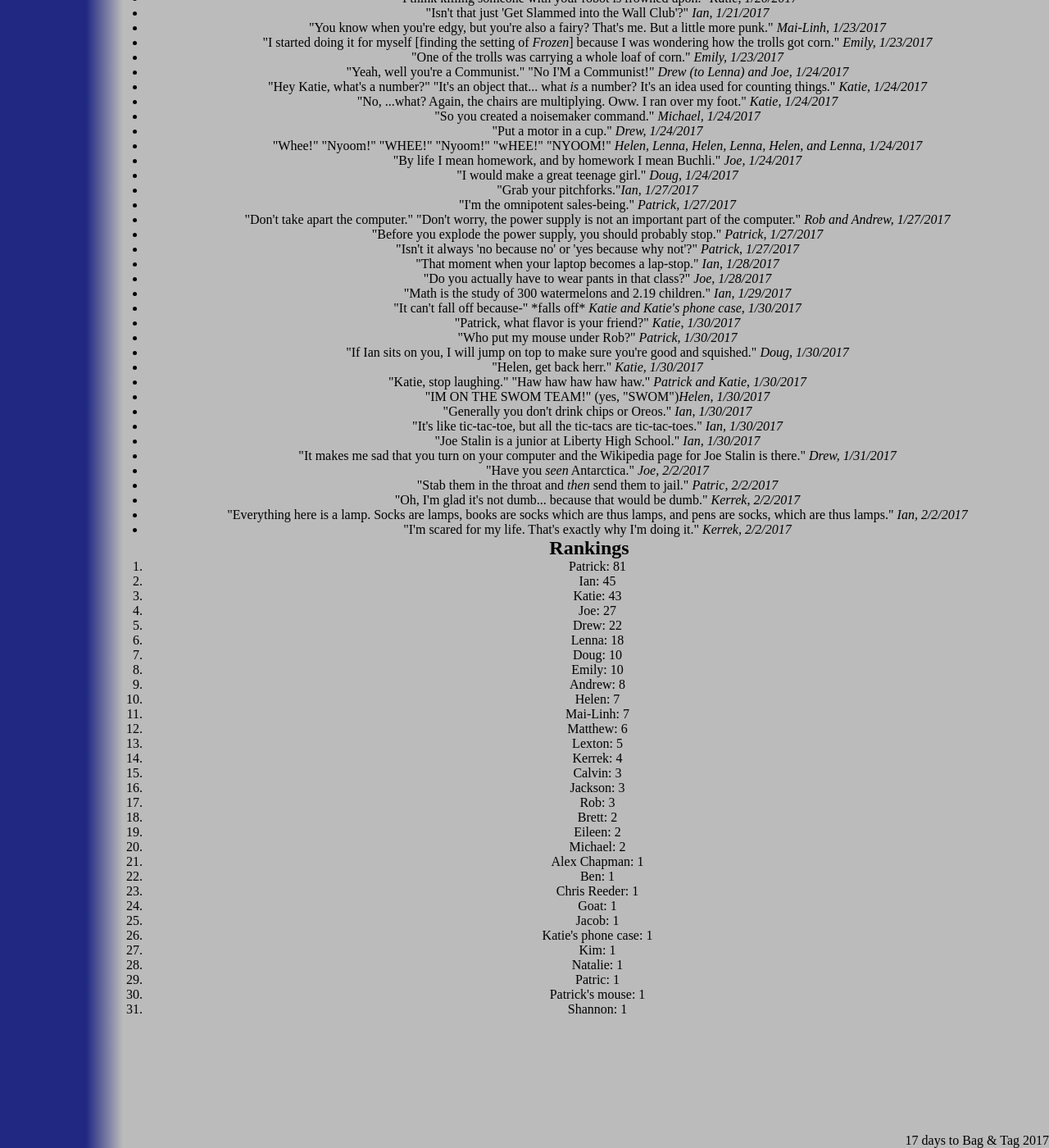
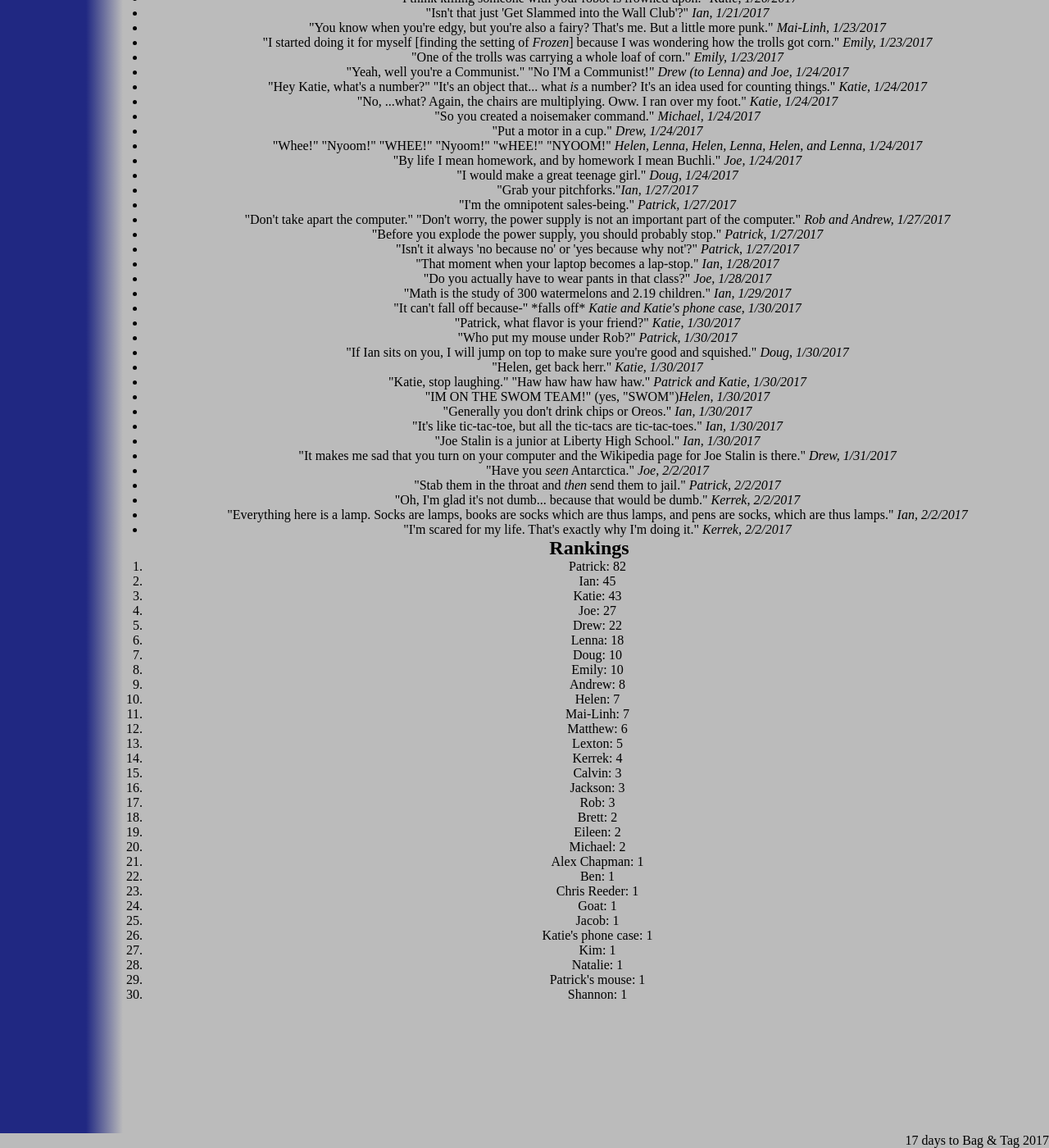
Before and after one commit to katiebugmoon/FRC4131.github.io, a Jekyll site: the page built from media/2017/quotes.html, in a window 1280 px wide and 1400 px high, scrolled down 3933 px. Shown: the whole window at 82% size. Built offline with Jekyll 4.4.1, drawn with Linux system fonts in a browser that asks for light colours; nearby versions of some CDN libraries.

Commit message:
Update quotes.html

```diff
--- a/media/2017/quotes.html
+++ b/media/2017/quotes.html
@@ -243,7 +243,7 @@
 	<li>"Joe Stalin is a junior at Liberty High School." <i>Ian, 1/30/2017</i></li>
 	<li>"It makes me sad that you turn on your computer and the Wikipedia page for Joe Stalin is there." <i>Drew, 1/31/2017</i></li>
 	<li>"Have you <em>seen</em> Antarctica." <i>Joe, 2/2/2017</i></li>
-	<li>"Stab them in the throat and <em>then</em> send them to jail." <i>Patric, 2/2/2017</i></li>
+	<li>"Stab them in the throat and <em>then</em> send them to jail." <i>Patrick, 2/2/2017</i></li>
 	<li>"Oh, I'm glad it's not dumb... because that would be dumb." <i>Kerrek, 2/2/2017</i></li>
 	<li>"Everything here is a lamp. Socks are lamps, books are socks which are thus lamps, and pens are socks, which are thus lamps." <i>Ian, 2/2/2017</i></li>
 	<li>"I'm scared for my life. That's exactly why I'm doing it." <i>Kerrek, 2/2/2017</i></li>
```
